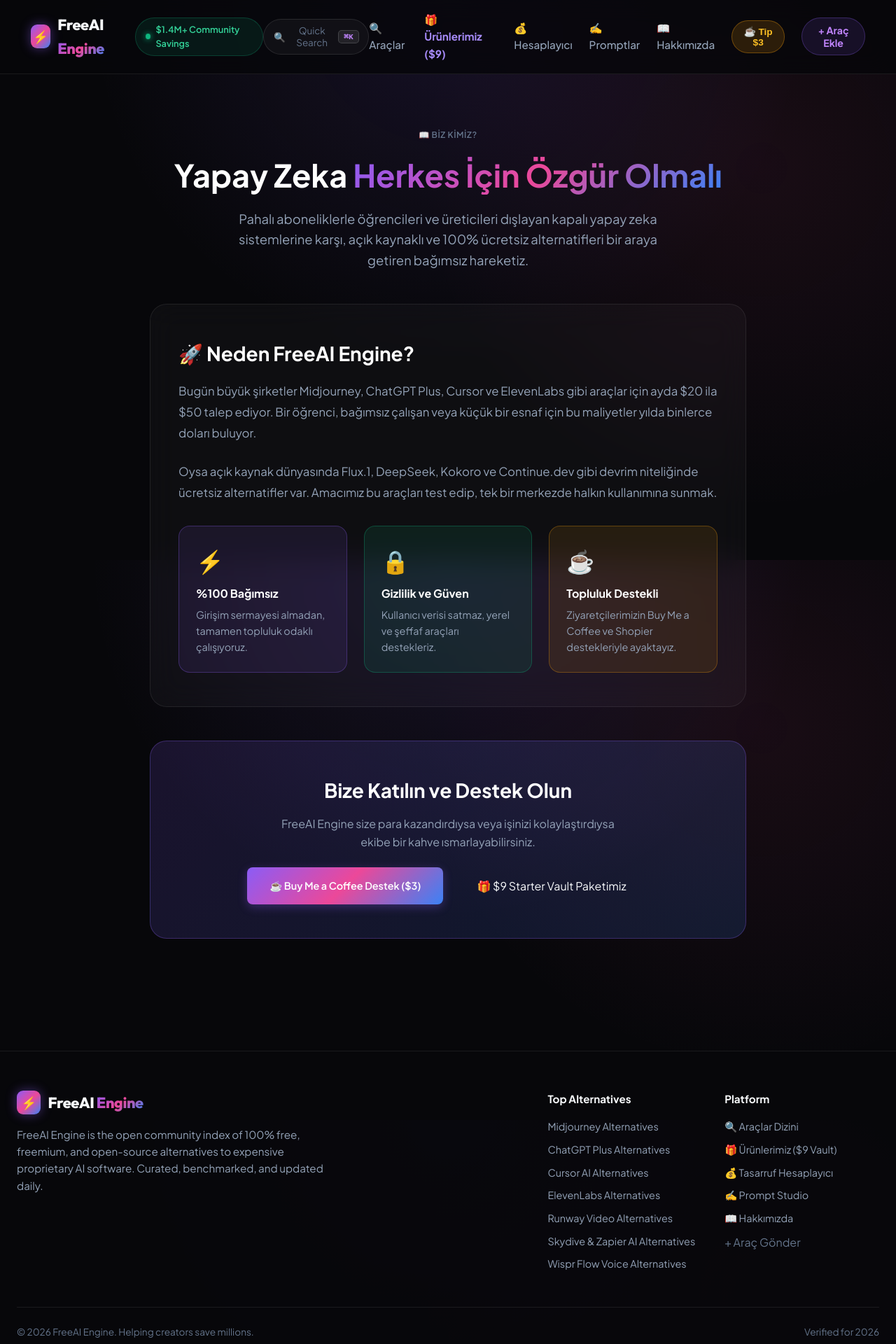
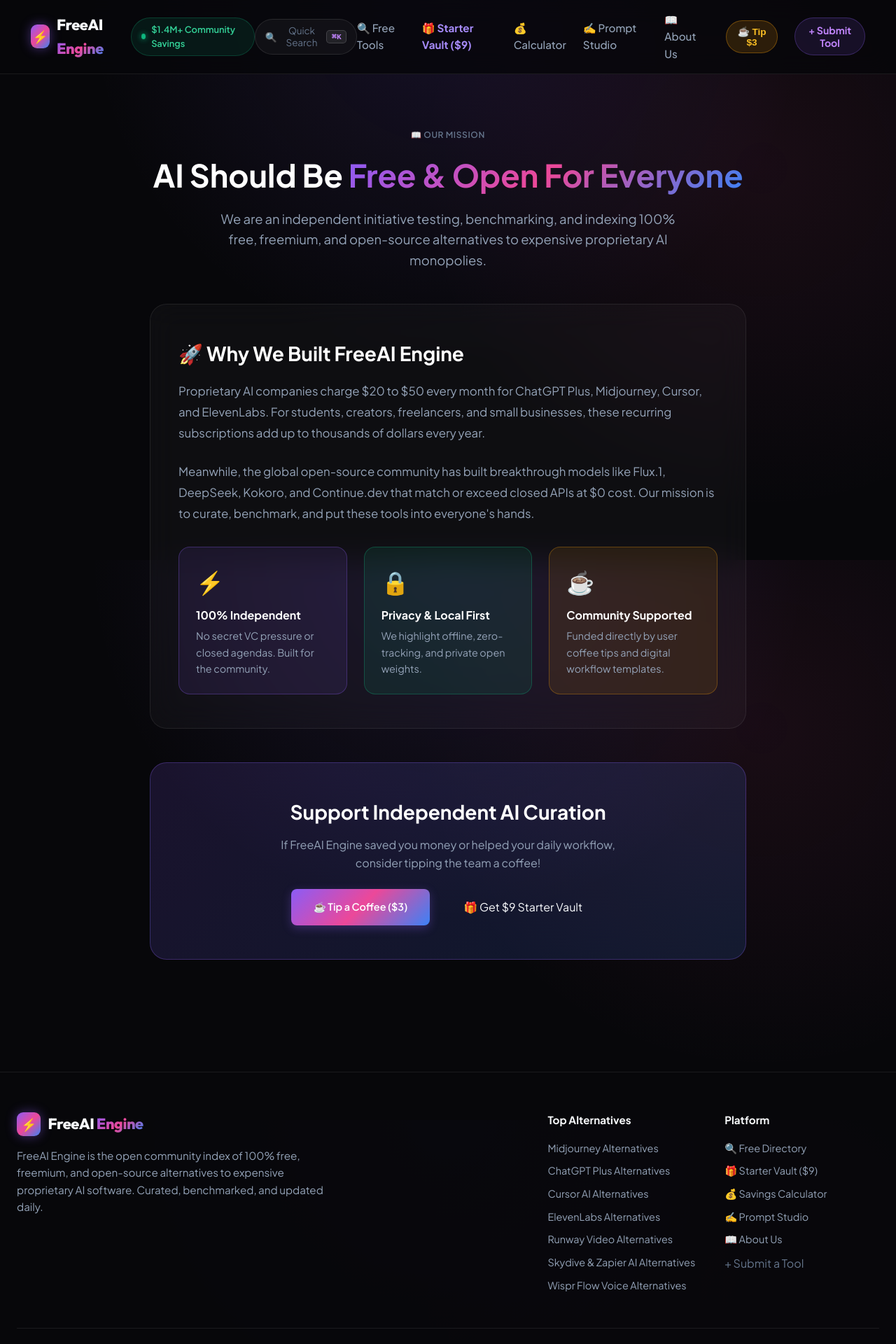
Before and after one commit to mcguven47-tech/FreeAI-Engine, a Next.js app: page /about in a window 1280 px wide. Shown: the top 1920 px of the page at 70% size. Built offline with nearby package versions, Linux system fonts and the light colour scheme.

Commit message:
Convert entire site, navigation, and all pages to 100% English

```diff
--- a/app/about/page.js
+++ b/app/about/page.js
@@ -2,8 +2,8 @@
 import Link from 'next/link'
 
 export const metadata = {
-  title: 'Hakkımızda — FreeAI Engine',
-  description: 'FreeAI Engine neden kuruldu? Açık kaynaklı yapay zeka hareketini ve misyonumuzu keşfedin.',
+  title: 'About Us — FreeAI Engine',
+  description: 'Why FreeAI Engine was built: The open-source AI revolution and our independent mission.',
 }
 
 export default function AboutPage() {
@@ -11,61 +11,61 @@
     <div className="page-container" style={{ padding: '2rem 1.5rem 5rem 1.5rem', maxWidth: '900px', margin: '0 auto' }}>
       <div style={{ textAlign: 'center', marginBottom: '3rem' }}>
         <span className="category-pill-sm" style={{ marginBottom: '0.75rem', display: 'inline-block' }}>
-          📖 BİZ KİMİZ?
+          📖 OUR MISSION
         </span>
         <h1 style={{ fontSize: 'clamp(2rem, 3.5vw, 3rem)', fontWeight: 800, color: '#ffffff' }}>
-          Yapay Zeka <span className="hero-gradient-text">Herkes İçin Özgür Olmalı</span>
+          AI Should Be <span className="hero-gradient-text">Free &amp; Open For Everyone</span>
         </h1>
         <p style={{ color: 'var(--text-secondary)', maxWidth: '650px', margin: '0.75rem auto 0 auto', fontSize: '1.15rem', lineHeight: 1.6 }}>
-          Pahalı aboneliklerle öğrencileri ve üreticileri dışlayan kapalı yapay zeka sistemlerine karşı, açık kaynaklı ve 100% ücretsiz alternatifleri bir araya getiren bağımsız hareketiz.
+          We are an independent initiative testing, benchmarking, and indexing 100% free, freemium, and open-source alternatives to expensive proprietary AI monopolies.
         </p>
       </div>
 
       <div className="about-content-card" style={{ background: 'rgba(255, 255, 255, 0.03)', border: '1px solid rgba(255, 255, 255, 0.08)', borderRadius: '24px', padding: '3rem 2.5rem', backdropFilter: 'blur(20px)', marginBottom: '3rem' }}>
         <h2 style={{ fontSize: '1.75rem', fontWeight: 700, marginBottom: '1rem', color: '#ffffff' }}>
-          🚀 Neden FreeAI Engine?
+          🚀 Why We Built FreeAI Engine
         </h2>
         <p style={{ color: 'var(--text-secondary)', fontSize: '1.05rem', lineHeight: 1.8, marginBottom: '1.5rem' }}>
-          Bugün büyük şirketler Midjourney, ChatGPT Plus, Cursor ve ElevenLabs gibi araçlar için ayda $20 ila $50 talep ediyor. Bir öğrenci, bağımsız çalışan veya küçük bir esnaf için bu maliyetler yılda binlerce doları buluyor.
+          Proprietary AI companies charge $20 to $50 every month for ChatGPT Plus, Midjourney, Cursor, and ElevenLabs. For students, creators, freelancers, and small businesses, these recurring subscriptions add up to thousands of dollars every year.
         </p>
         <p style={{ color: 'var(--text-secondary)', fontSize: '1.05rem', lineHeight: 1.8, marginBottom: '2rem' }}>
-          Oysa açık kaynak dünyasında Flux.1, DeepSeek, Kokoro ve Continue.dev gibi devrim niteliğinde ücretsiz alternatifler var. Amacımız bu araçları test edip, tek bir merkezde halkın kullanımına sunmak.
+          Meanwhile, the global open-source community has built breakthrough models like Flux.1, DeepSeek, Kokoro, and Continue.dev that match or exceed closed APIs at $0 cost. Our mission is to curate, benchmark, and put these tools into everyone&apos;s hands.
         </p>
 
         <div style={{ display: 'grid', gridTemplateColumns: 'repeat(auto-fit, minmax(220px, 1fr))', gap: '1.5rem', marginTop: '2rem' }}>
           <div style={{ background: 'rgba(139, 92, 246, 0.1)', border: '1px solid rgba(139, 92, 246, 0.3)', borderRadius: '16px', padding: '1.5rem' }}>
             <div style={{ fontSize: '2rem', marginBottom: '0.5rem' }}>⚡</div>
-            <h4 style={{ color: '#ffffff', fontWeight: 700, marginBottom: '0.4rem' }}>%100 Bağımsız</h4>
-            <p style={{ color: 'var(--text-secondary)', fontSize: '0.9rem', margin: 0 }}>Girişim sermayesi almadan, tamamen topluluk odaklı çalışıyoruz.</p>
+            <h4 style={{ color: '#ffffff', fontWeight: 700, marginBottom: '0.4rem' }}>100% Independent</h4>
+            <p style={{ color: 'var(--text-secondary)', fontSize: '0.9rem', margin: 0 }}>No secret VC pressure or closed agendas. Built for the community.</p>
           </div>
 
           <div style={{ background: 'rgba(16, 185, 129, 0.1)', border: '1px solid rgba(16, 185, 129, 0.3)', borderRadius: '16px', padding: '1.5rem' }}>
             <div style={{ fontSize: '2rem', marginBottom: '0.5rem' }}>🔒</div>
-            <h4 style={{ color: '#ffffff', fontWeight: 700, marginBottom: '0.4rem' }}>Gizlilik ve Güven</h4>
-            <p style={{ color: 'var(--text-secondary)', fontSize: '0.9rem', margin: 0 }}>Kullanıcı verisi satmaz, yerel ve şeffaf araçları destekleriz.</p>
+            <h4 style={{ color: '#ffffff', fontWeight: 700, marginBottom: '0.4rem' }}>Privacy &amp; Local First</h4>
+            <p style={{ color: 'var(--text-secondary)', fontSize: '0.9rem', margin: 0 }}>We highlight offline, zero-tracking, and private open weights.</p>
           </div>
 
           <div style={{ background: 'rgba(245, 158, 11, 0.1)', border: '1px solid rgba(245, 158, 11, 0.3)', borderRadius: '16px', padding: '1.5rem' }}>
             <div style={{ fontSize: '2rem', marginBottom: '0.5rem' }}>☕</div>
-            <h4 style={{ color: '#ffffff', fontWeight: 700, marginBottom: '0.4rem' }}>Topluluk Destekli</h4>
-            <p style={{ color: 'var(--text-secondary)', fontSize: '0.9rem', margin: 0 }}>Ziyaretçilerimizin Buy Me a Coffee ve Shopier destekleriyle ayaktayız.</p>
+            <h4 style={{ color: '#ffffff', fontWeight: 700, marginBottom: '0.4rem' }}>Community Supported</h4>
+            <p style={{ color: 'var(--text-secondary)', fontSize: '0.9rem', margin: 0 }}>Funded directly by user coffee tips and digital workflow templates.</p>
           </div>
         </div>
       </div>
 
       <div style={{ textAlign: 'center', background: 'linear-gradient(135deg, rgba(139, 92, 246, 0.15), rgba(59, 130, 246, 0.15))', border: '1px solid rgba(139, 92, 246, 0.3)', borderRadius: '24px', padding: '3rem 2rem' }}>
         <h3 style={{ fontSize: '1.75rem', fontWeight: 800, color: '#ffffff', marginBottom: '0.75rem' }}>
-          Bize Katılın ve Destek Olun
+          Support Independent AI Curation
         </h3>
         <p style={{ color: 'var(--text-secondary)', maxWidth: '500px', margin: '0 auto 1.5rem auto' }}>
-          FreeAI Engine size para kazandırdıysa veya işinizi kolaylaştırdıysa ekibe bir kahve ısmarlayabilirsiniz.
+          If FreeAI Engine saved you money or helped your daily workflow, consider tipping the team a coffee!
         </p>
         <div style={{ display: 'flex', gap: '1rem', justifyContent: 'center', flexWrap: 'wrap' }}>
           <a href="https://buymeacoffee.com/freeaiengine" target="_blank" rel="noopener noreferrer" className="btn-primary" style={{ padding: '0.85rem 2rem' }}>
-            ☕ Buy Me a Coffee Destek ($3)
+            ☕ Tip a Coffee ($3)
           </a>
           <Link href="/vault" className="btn-ghost" style={{ padding: '0.85rem 2rem' }}>
-            🎁 $9 Starter Vault Paketimiz
+            🎁 Get $9 Starter Vault
           </Link>
         </div>
       </div>
--- a/app/layout.js
+++ b/app/layout.js
@@ -61,23 +61,23 @@
 
               <nav className="nav-links">
                 <Link href="/" className="nav-link">
-                  🔍 Araçlar
+                  🔍 Free Tools
                 </Link>
                 <Link href="/vault" className="nav-link vault-nav-link">
-                  🎁 Ürünlerimiz ($9)
+                  🎁 Starter Vault ($9)
                 </Link>
                 <Link href="/calculator" className="nav-link">
-                  💰 Hesaplayıcı
+                  💰 Calculator
                 </Link>
                 <Link href="/prompt-studio" className="nav-link">
-                  ✍️ Promptlar
+                  ✍️ Prompt Studio
                 </Link>
                 <Link href="/about" className="nav-link">
-                  📖 Hakkımızda
+                  📖 About Us
                 </Link>
                 <TipModalTrigger className="coffee-nav-btn" />
                 <SubmitToolTrigger className="btn-secondary-nav">
-                  + Araç Ekle
+                  + Submit Tool
                 </SubmitToolTrigger>
               </nav>
             </div>
@@ -114,13 +114,13 @@
                 </div>
                 <div className="footer-col">
                   <h4>Platform</h4>
-                  <Link href="/">🔍 Araçlar Dizini</Link>
-                  <Link href="/vault">🎁 Ürünlerimiz ($9 Vault)</Link>
-                  <Link href="/calculator">💰 Tasarruf Hesaplayıcı</Link>
+                  <Link href="/">🔍 Free Directory</Link>
+                  <Link href="/vault">🎁 Starter Vault ($9)</Link>
+                  <Link href="/calculator">💰 Savings Calculator</Link>
                   <Link href="/prompt-studio">✍️ Prompt Studio</Link>
-                  <Link href="/about">📖 Hakkımızda</Link>
+                  <Link href="/about">📖 About Us</Link>
                   <SubmitToolTrigger className="footer-link-btn">
-                    + Araç Gönder
+                    + Submit a Tool
                   </SubmitToolTrigger>
                 </div>
               </div>
```
Also changed, not shown: app/calculator/page.js (+5 -5 lines), app/page.js (+5 -5 lines), app/prompt-studio/page.js (+5 -5 lines), app/vault/page.js (+5 -5 lines).
